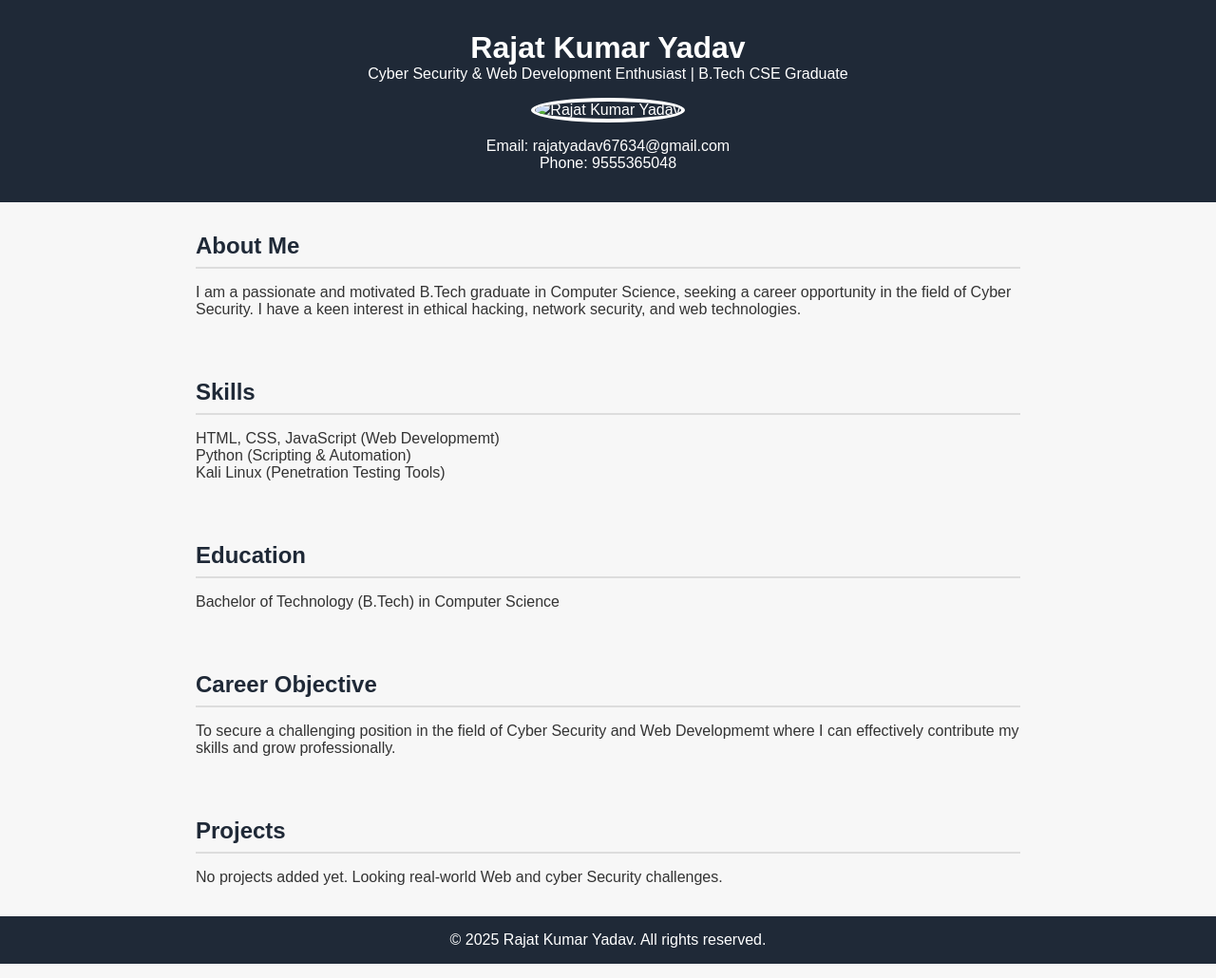
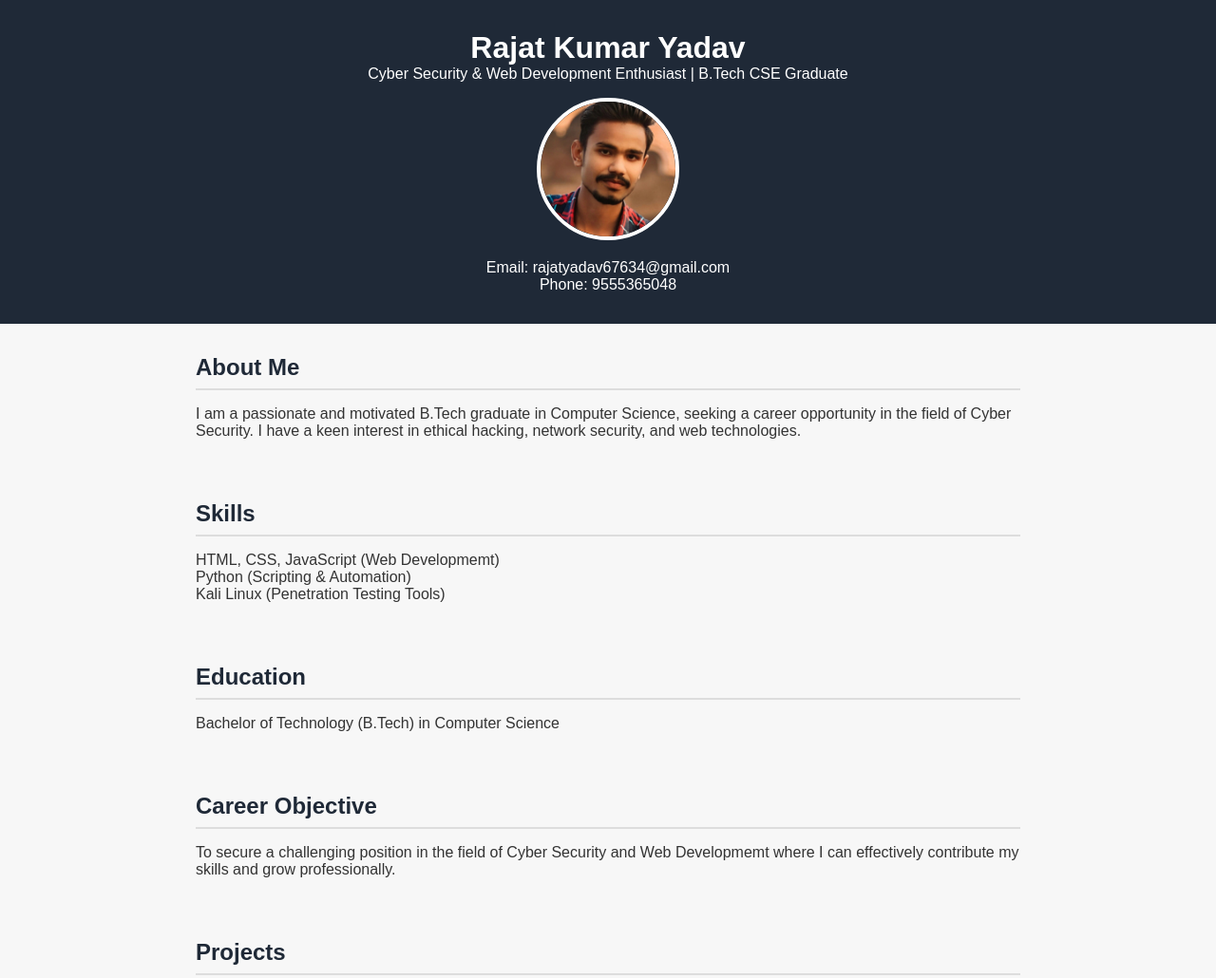
Before and after one commit to rajatyadav9555/my-frontend-project, a plain HTML site: page index.html in a window 1280 px wide. Shown: the top 1030 px of the page at 95% size. Drawn offline with Linux system fonts and the light colour scheme; files whose address does not match are found by name.

Commit message:
add photo

```diff
--- a/index.html
+++ b/index.html
@@ -11,7 +11,7 @@
     <h1>Rajat Kumar Yadav</h1>
     <p>Cyber Security & Web Development Enthusiast | B.Tech CSE Graduate</p>
     <!-- Replace below with your photo -->
-    <img src="your-photo.jpg" alt="Rajat Kumar Yadav" />
+    <img src="C:\Users\Rajat Yadav\Documents\coding\WebWorksByRajat/rk.jpeg" alt="Rajat Kumar Yadav" />
     <div class="contact">
       <p>Email: rajatyadav67634@gmail.com</p>
       <p>Phone: 9555365048</p>
```
Also changed, not shown: rk.jpeg (added).
